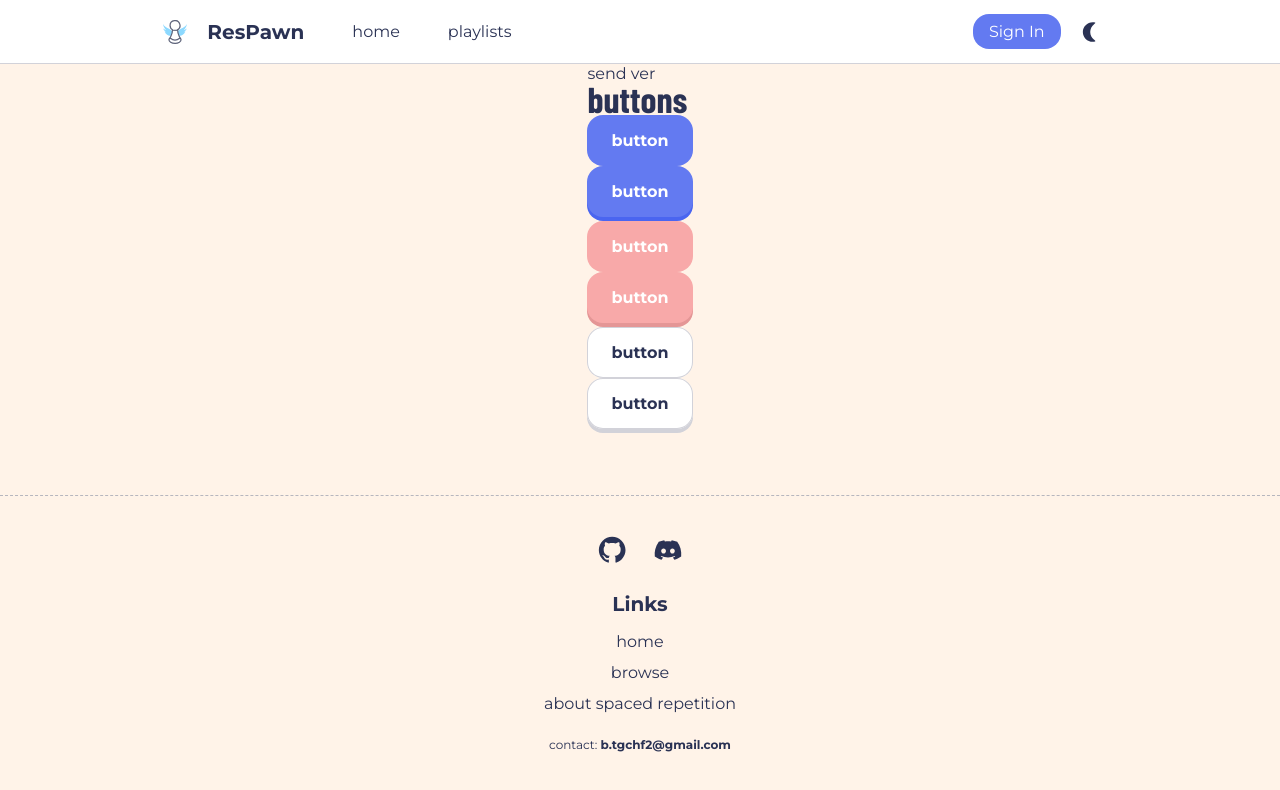
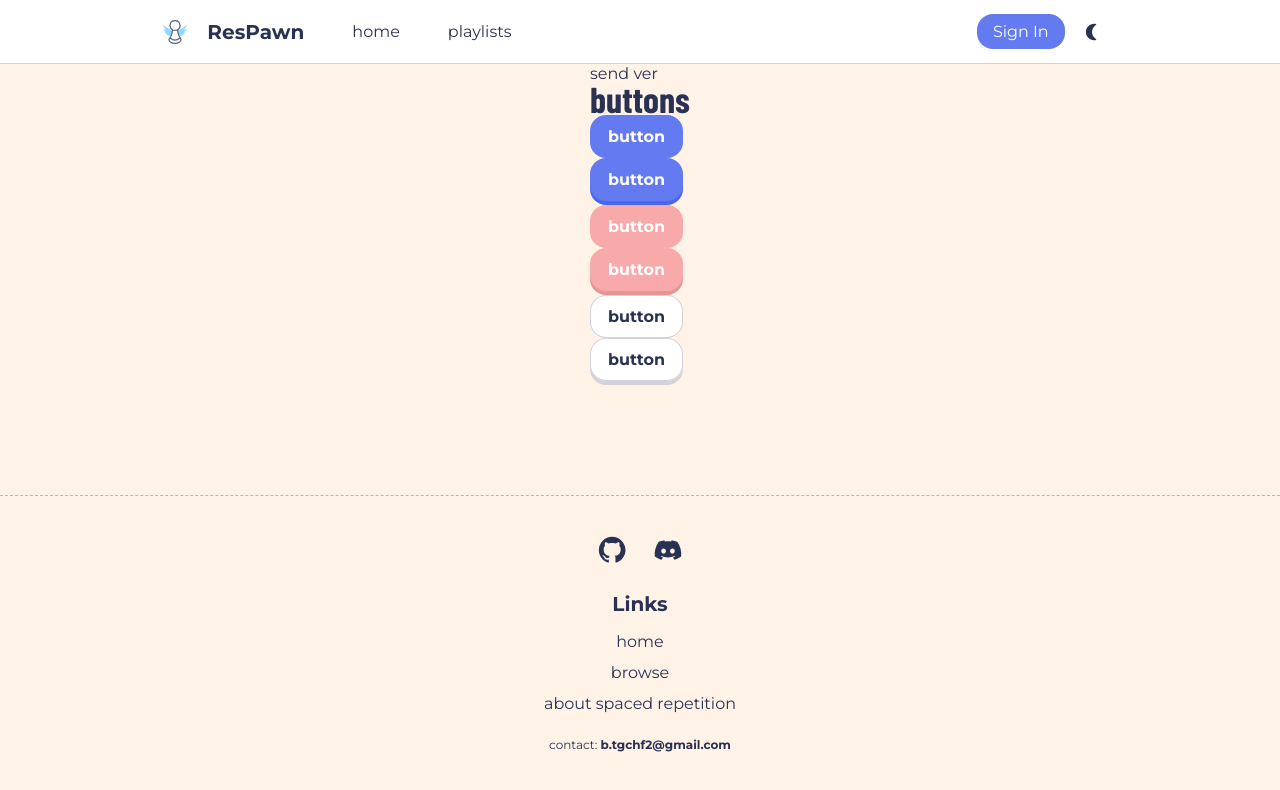
Before and after one commit to Boom123bam/Res-pawn, a SvelteKit app: page /test in a window 1280 px wide. Shown: the top 790 px of the page. Built offline with nearby package versions, Linux system fonts and the light colour scheme; no server answers.

Commit message:
Change icon size

```diff
--- a/src/routes/styles.css
+++ b/src/routes/styles.css
@@ -50,7 +50,7 @@
   --gap-md: 8px;
   --gap-lg: 12px;
 
-  --icon-size: 1.5rem;
+  --icon-size: 1.25rem;
   --nav-height: 4rem;
   font-family: var(--font-sm);
   font-size: 1rem;
@@ -332,6 +332,7 @@ button.contrast,
   display: flex;
   align-items: center;
   justify-content: center;
+  gap: 0.25rem;
 }
 
 button.primary,
@@ -353,7 +354,7 @@ button.contrast,
 .button-like.contrast {
   cursor: pointer;
   font-weight: 700;
-  padding: 1rem 1.5rem;
+  padding: 0.75rem 1.125rem;
   transition: 0.2s;
 }
 
```
